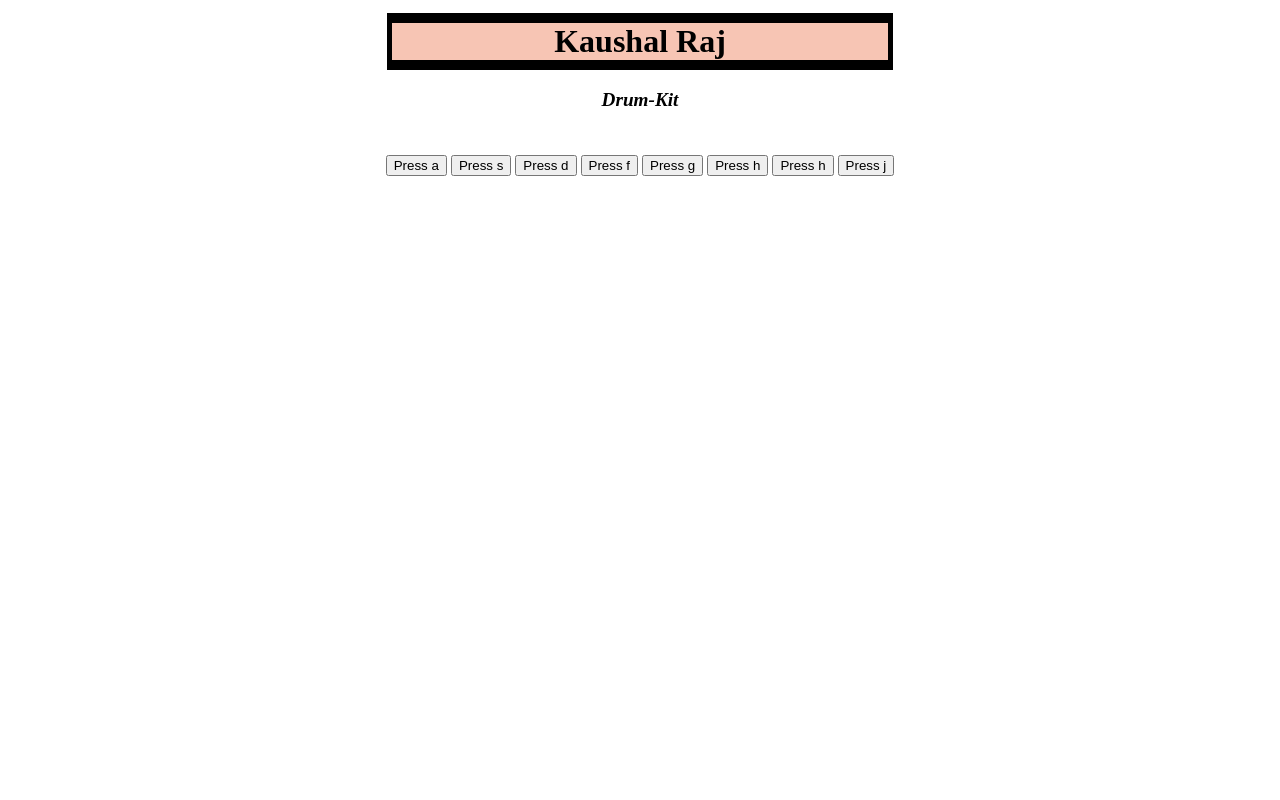
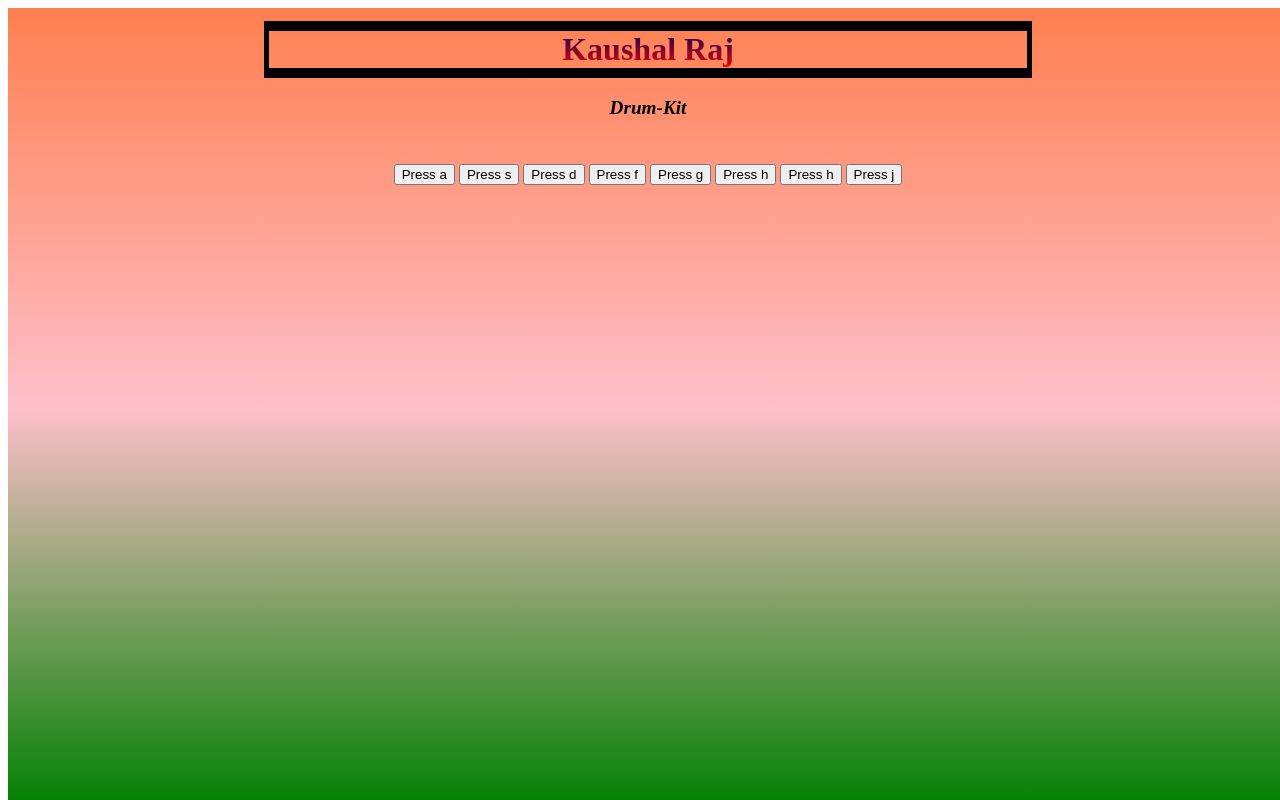
Before and after one commit to kaushal726/kaushal-drumkit, a plain HTML site: page index.html in a window 1280 px wide. Drawn offline with Linux system fonts and the light colour scheme.

Commit message:
Changes Updated

```diff
--- a/index.html
+++ b/index.html
@@ -10,7 +10,7 @@
 </head>
 
 <body>
-    <div>
+    <div class="main">
         <h1 class="heading">Kaushal Raj</h1>
         <h3 class="heading3">Drum-Kit</h3>
         <div class="button">
--- a/style.css
+++ b/style.css
@@ -1,3 +1,10 @@
+.main{
+    position: fixed;
+    height: 100%;
+    width: 100%;
+    background-image: linear-gradient(coral, pink, green);
+}
+
 .heading {
   text-align: center;
   font-weight: bolder;
@@ -5,8 +12,11 @@
   border-bottom: 10px solid black;
   border-left: 5px solid black;
   border-right: 5px solid black;
-  margin: 1% 30% 1% 30%;
-  background-color: rgb(247, 197, 180);
+  margin: 1% 20% 1% 20%;
+  background-color: rgb(156, 49, 13);
+   background: -webkit-linear-gradient(rgb(11, 3, 87), rgb(233, 7, 7));
+  -webkit-background-clip: text;
+  -webkit-text-fill-color: transparent;
 }
 .heading3 {
   text-align: center;
```
